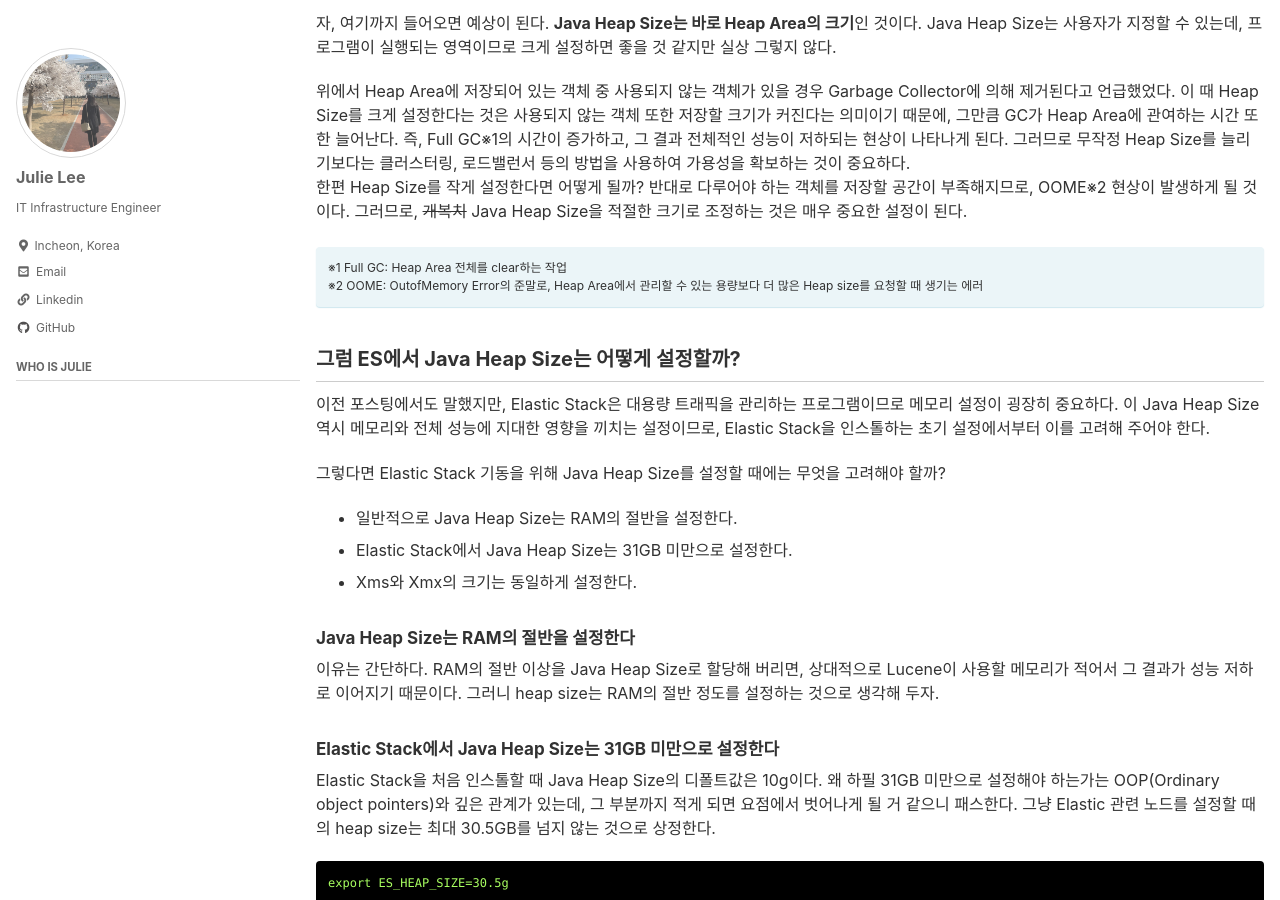
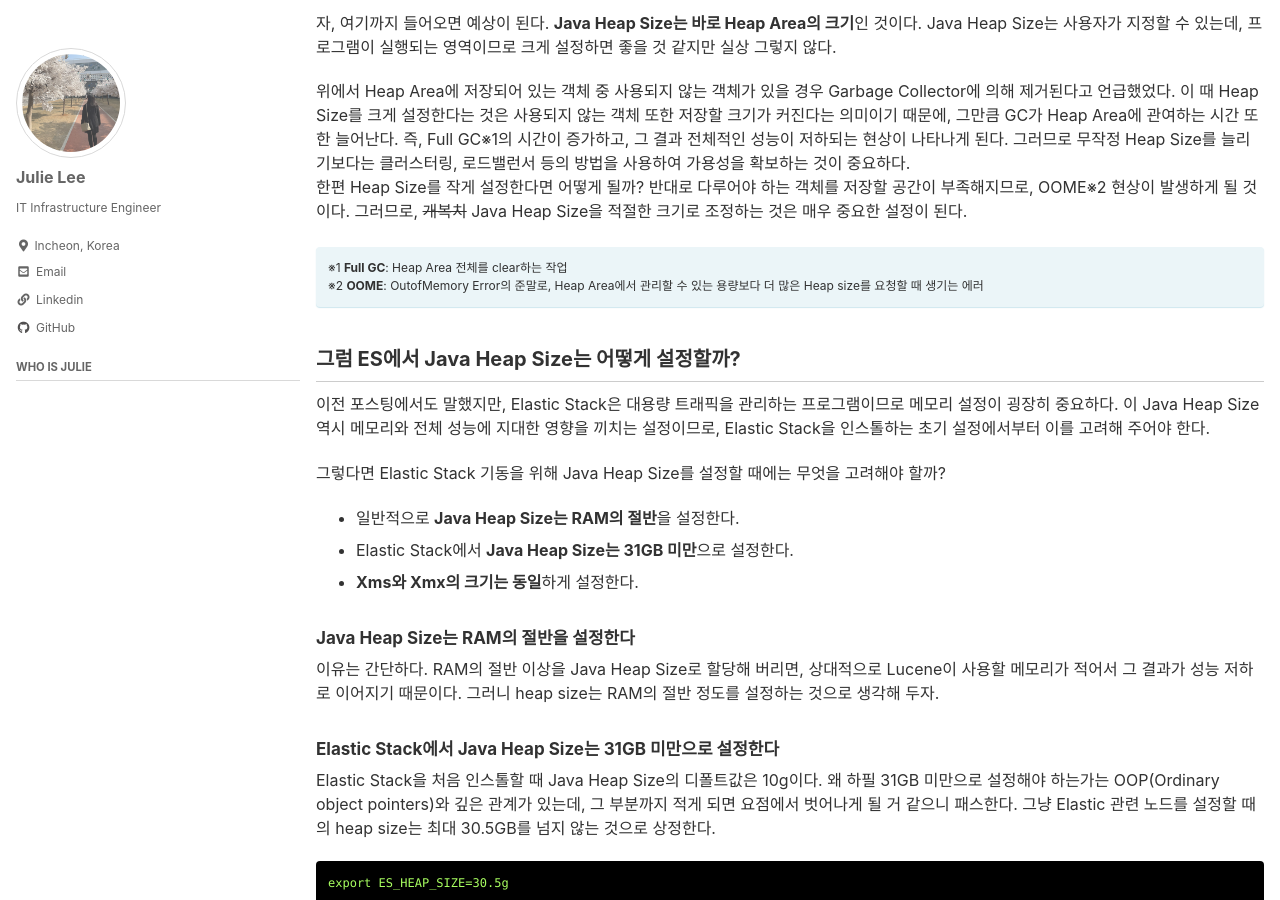
Before and after one commit to smilejulie0812/smilejulie0812.github.io, a Jekyll site: the page built from _posts/2021-05-01-jvmheapsize.md, in a window 1280 px wide and 900 px high, scrolled down 1213 px. Built offline with Jekyll 4.4.1, drawn with Linux system fonts in a browser that asks for light colours; cached includes are drawn as plain includes.

```diff
--- a/_posts/2021-05-01-jvmheapsize.md
+++ b/_posts/2021-05-01-jvmheapsize.md
@@ -48,17 +48,17 @@ JVM Memory는 기능에 따라 크게 세 부분으로 나뉘는데, Runtime Dat
 위에서 Heap Area에 저장되어 있는 객체 중 사용되지 않는 객체가 있을 경우 Garbage Collector에 의해 제거된다고 언급했었다. 이 때 Heap Size를 크게 설정한다는 것은 사용되지 않는 객체 또한 저장할 크기가 커진다는 의미이기 때문에, 그만큼 GC가 Heap Area에 관여하는 시간 또한 늘어난다. 즉, Full GC※1의 시간이 증가하고, 그 결과 전체적인 성능이 저하되는 현상이 나타나게 된다. 그러므로 무작정 Heap Size를 늘리기보다는 클러스터링, 로드밸런서 등의 방법을 사용하여 가용성을 확보하는 것이 중요하다.
 한편 Heap Size를 작게 설정한다면 어떻게 될까? 반대로 다루어야 하는 객체를 저장할 공간이 부족해지므로, OOME※2 현상이 발생하게 될 것이다. 그러므로, ~~개복치~~ Java Heap Size을 적절한 크기로 조정하는 것은 매우 중요한 설정이 된다.
 <div class="notice--info" markdown="1">
-※1 Full GC: Heap Area 전체를 clear하는 작업
-※2 OOME: OutofMemory Error의 준말로, Heap Area에서 관리할 수 있는 용량보다 더 많은 Heap size를 요청할 때 생기는 에러
+※1 **Full GC**: Heap Area 전체를 clear하는 작업
+※2 **OOME**: OutofMemory Error의 준말로, Heap Area에서 관리할 수 있는 용량보다 더 많은 Heap size를 요청할 때 생기는 에러
 </div>
 
 ## 그럼 ES에서 Java Heap Size는 어떻게 설정할까?
 이전 포스팅에서도 말했지만, Elastic Stack은 대용량 트래픽을 관리하는 프로그램이므로 메모리 설정이 굉장히 중요하다. 이 Java Heap Size 역시 메모리와 전체 성능에 지대한 영향을 끼치는 설정이므로, Elastic Stack을 인스톨하는 초기 설정에서부터 이를 고려해 주어야 한다.
 
 그렇다면 Elastic Stack 기동을 위해 Java Heap Size를 설정할 때에는 무엇을 고려해야 할까?
-* 일반적으로 Java Heap Size는 RAM의 절반을 설정한다.
-* Elastic Stack에서 Java Heap Size는 31GB 미만으로 설정한다.
-* Xms와 Xmx의 크기는 동일하게 설정한다.
+* 일반적으로 **Java Heap Size는 RAM의 절반**을 설정한다.
+* Elastic Stack에서 **Java Heap Size는 31GB 미만**으로 설정한다.
+* **Xms와 Xmx의 크기는 동일**하게 설정한다.
 
 #### Java Heap Size는 RAM의 절반을 설정한다
 이유는 간단하다. RAM의 절반 이상을 Java Heap Size로 할당해 버리면, 상대적으로 Lucene이 사용할 메모리가 적어서 그 결과가 성능 저하로 이어지기 때문이다. 그러니 heap size는 RAM의 절반 정도를 설정하는 것으로 생각해 두자.
```
